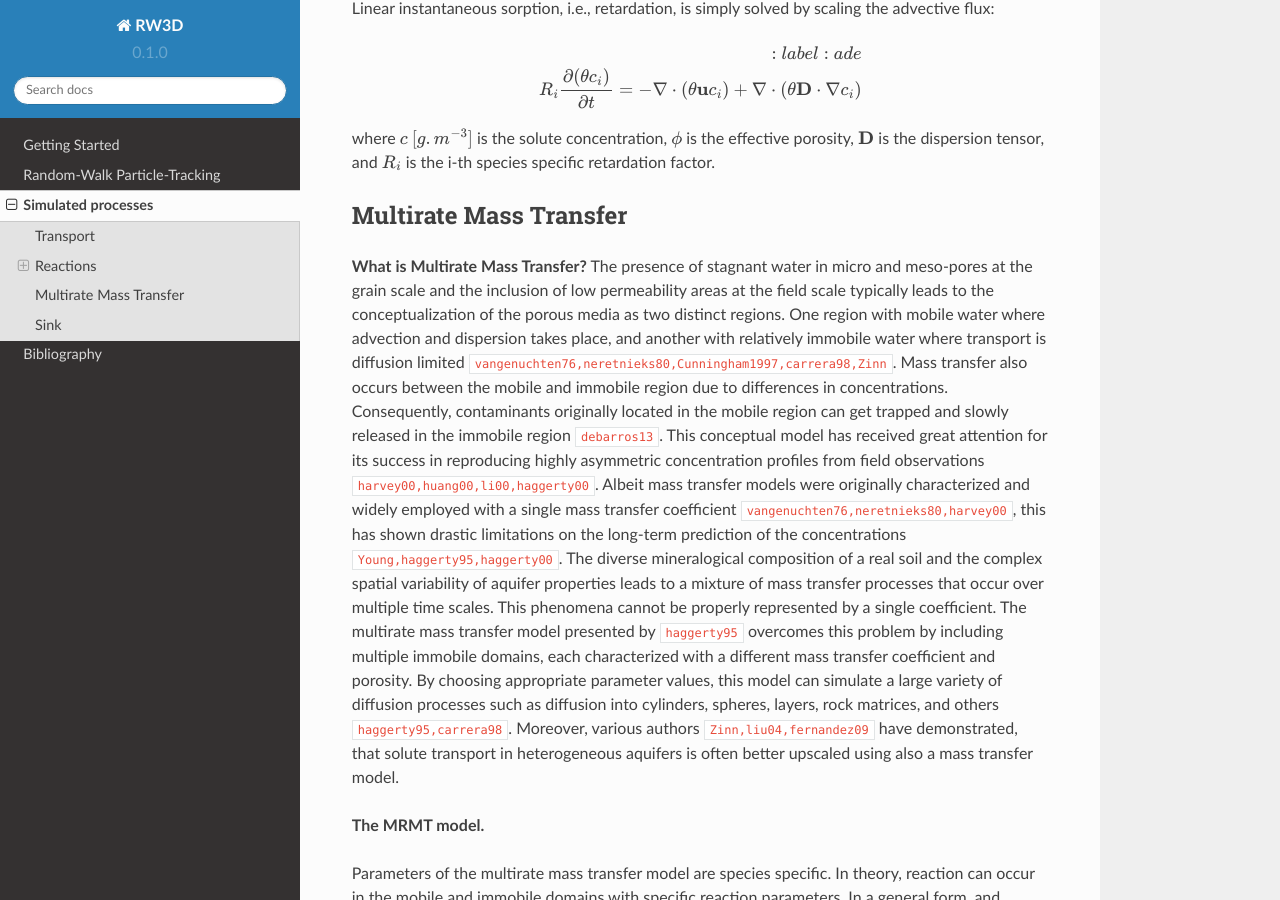
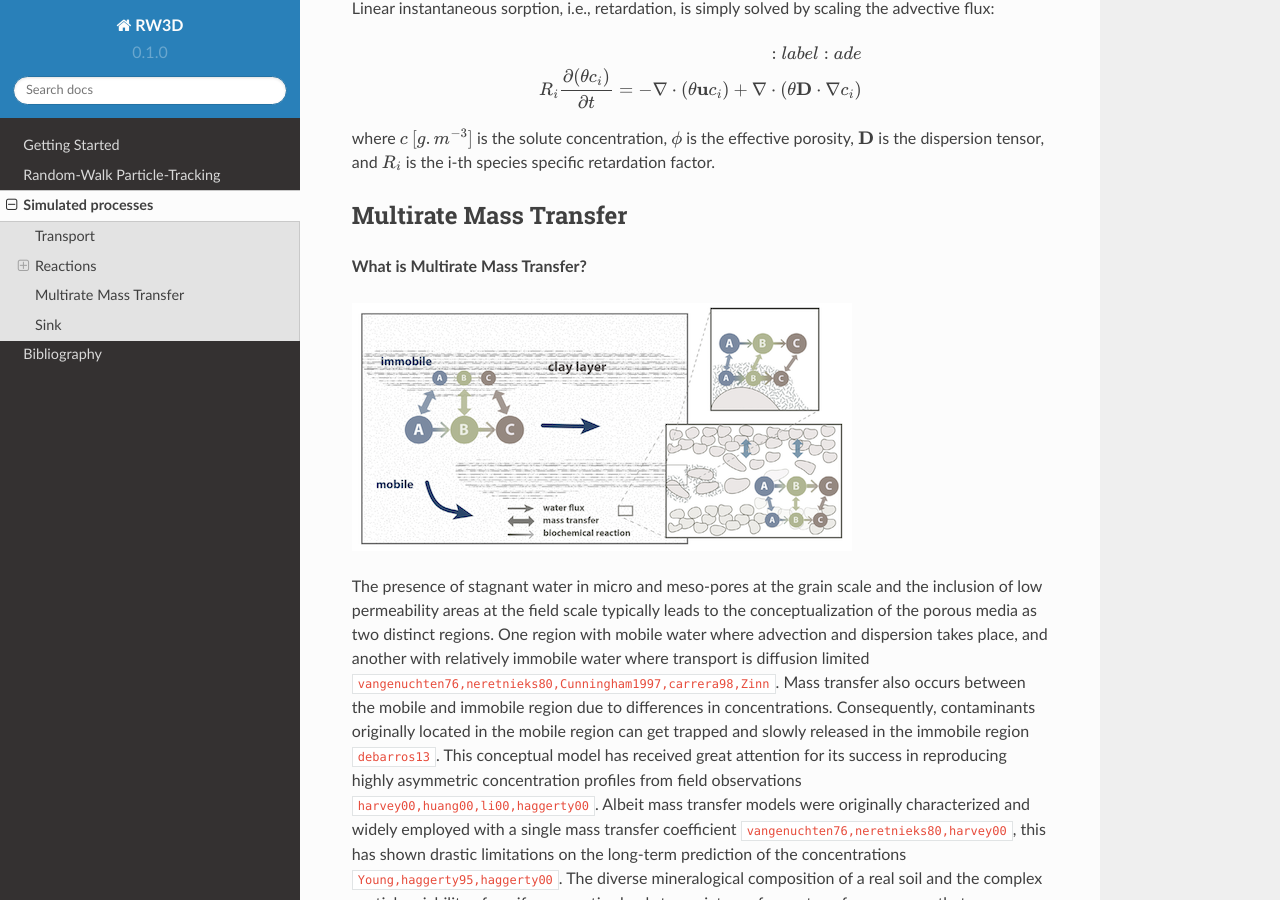
Before and after one commit to chrishenri/rw3d_manual, a Sphinx documentation site: the page built from docs/source/processes.rst, in a window 1280 px wide and 900 px high, scrolled down 1504 px. Built offline with Sphinx 7.4.7 and the Read the Docs theme 2.0.0, drawn with Linux system fonts in a browser that asks for light colours; cross-references to code outside the pages are shown as plain code.

Commit message:
add MRMT illustration

```diff
--- a/docs/source/processes.rst
+++ b/docs/source/processes.rst
@@ -72,6 +72,9 @@ Multirate Mass Transfer
 ----------------
 
 **What is Multirate Mass Transfer?**
+
+.. image:: scheme_MRMT_Rx.png
+
 The presence of stagnant water in micro and meso-pores at the grain scale and the inclusion of low permeability areas at the field scale typically leads to the conceptualization of the porous media as two distinct regions.
 One region with mobile water where advection and dispersion takes place, and another with relatively immobile water where transport is diffusion limited :cite:p:`vangenuchten76,neretnieks80,Cunningham1997,carrera98,Zinn`.
 Mass transfer also occurs between the mobile and immobile region due to differences in concentrations.
```
Also changed, not shown: docs/source/scheme_MRMT_Rx.png (added).
